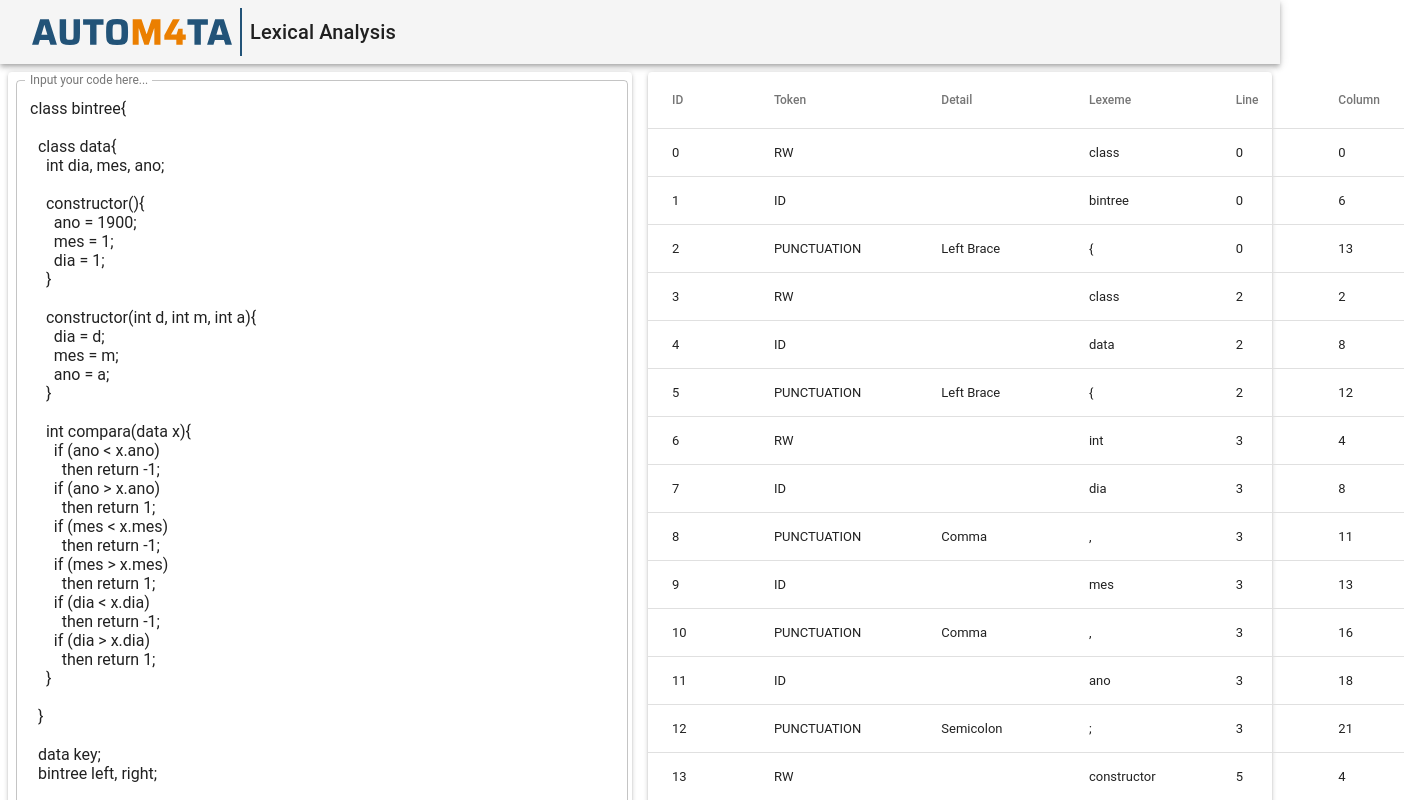
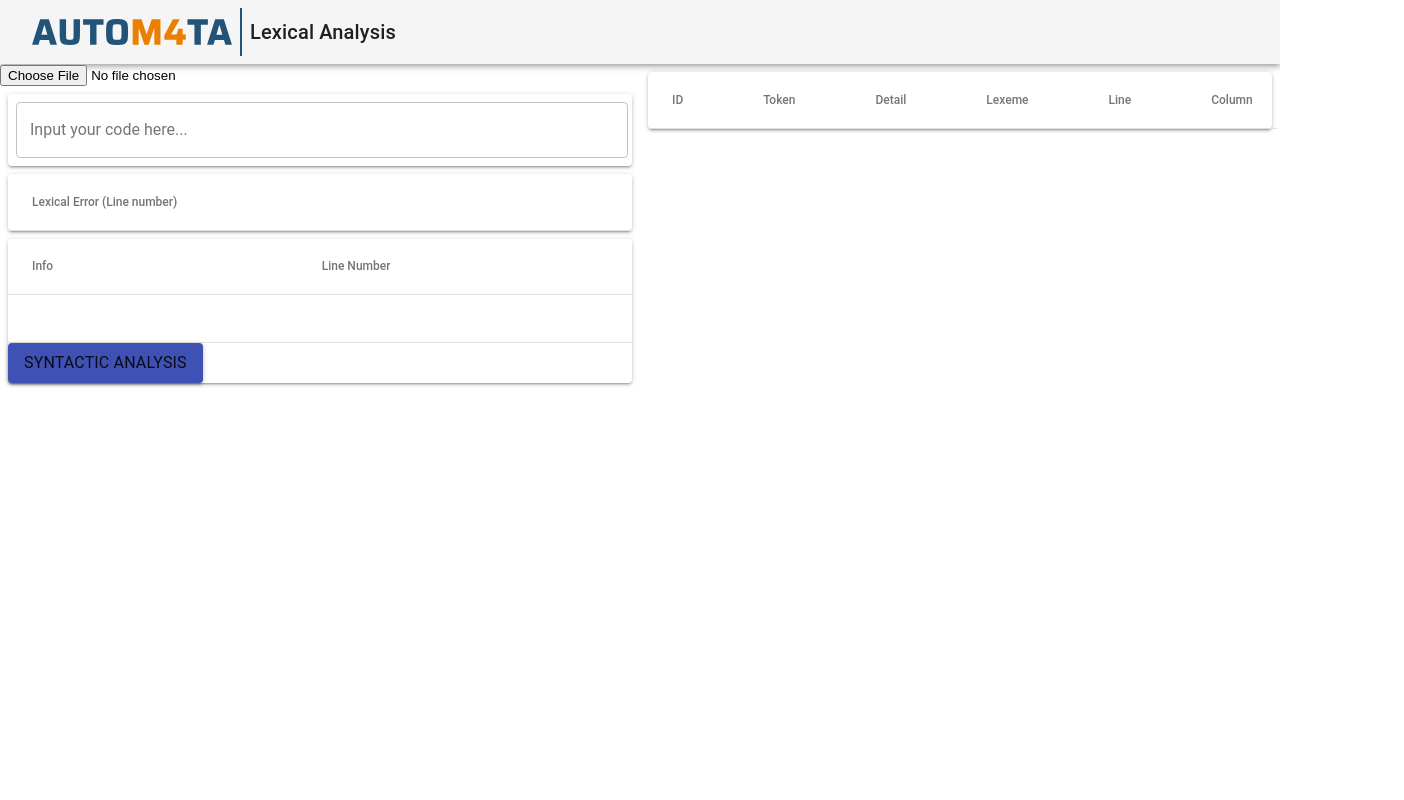
Before and after one commit to b-marques/compila, a React (Create React App) app: page / in a window 1280 px wide. Shown: the top 800 px of the page, 1404 px wide, since content can reach past the window. Built offline with nearby package versions, Linux system fonts and the light colour scheme.

Commit message:
Trying to file dialog

```diff
--- a/src/Shape.js
+++ b/src/Shape.js
@@ -4,7 +4,7 @@ import Synctatic from "./logic/syntactic";
 
 export const initial_shape = {
   analyserReducer: {
-    lexical: new Lexical(`class bintree{
+    lexical: new Lexical(""),/*`class bintree{
 
   class data{
     int dia, mes, ano;
@@ -105,7 +105,7 @@ export const initial_shape = {
     i = t.treeprint(0);
     return 0;
   }
-}`),
+}`),*/
     syntactic: new Synctatic()
   }
 };
--- /dev/null
+++ b/src/components/ImportFromFileBodyComponent.js
@@ -0,0 +1,44 @@
+import React from "react";
+import { connect } from "react-redux";
+import { bindActionCreators } from "redux";
+
+import { updateCode } from "../actions";
+
+const ImportFromFileBodyComponent = () => {
+	let fileReader;
+
+	const handleFileRead = (e) => {
+		const content = fileReader.result;
+		this.updateCode(content);
+	};
+
+	const handleFileChosen = (file) => {
+		fileReader = new FileReader();
+		fileReader.onloadend = handleFileRead;
+		fileReader.readAsText(file);
+	};
+
+	return <div className='upload-expense'>
+		<input type='file'
+			   id='file'
+			   className='input-file'
+			   accept='.xpp'
+			   onChange={e => handleFileChosen(e.target.files[0])}
+		/>
+	</div>;
+};
+
+const mapStateToProps = state => ({ analyser: state.analyserReducer });
+
+const mapDispatchToProps = dispatch =>
+  bindActionCreators(
+    {
+      updateCode,
+    },
+    dispatch
+  );
+
+export default connect(
+  mapStateToProps,
+  mapDispatchToProps
+)(ImportFromFileBodyComponent);
--- a/src/components/Main.js
+++ b/src/components/Main.js
@@ -22,6 +22,7 @@ import AppBar from "@material-ui/core/AppBar";
 import Toolbar from "@material-ui/core/Toolbar";
 import Typography from "@material-ui/core/Typography";
 import logo from "../logo.svg";
+import ImportFromFileBodyComponent from "./ImportFromFileBodyComponent.js";
 
 const styles = theme => ({
   textField: {
@@ -61,6 +62,7 @@ class Main extends React.Component {
         </AppBar>
         <Grid container spacing={0}>
           <Grid item xs={6}>
+          <ImportFromFileBodyComponent/>
             <Paper className={classes.paper}>
               <TextField
                 id="outlined-multiline-flexible"
@@ -167,7 +169,8 @@ class Main extends React.Component {
               </Table>
             </Paper>
           </Grid>
-          <Grid item xs={6} />
+          <Grid item xs={6} >
+          </Grid>
         </Grid>
       </div>
     );
--- a/src/logic/lexical.js
+++ b/src/logic/lexical.js
@@ -376,6 +376,12 @@ export default class Lexical {
 
     // console.log(this.transitions);
     this.processInput(input);
+    // Check for the various File API support.
+    if (window.File && window.FileReader && window.FileList && window.Blob) {
+      // Great success! All the File APIs are supported.
+    } else {
+      alert('The File APIs are not fully supported in this browser.');
+    }
   }
 
   processInput(input) {
@@ -391,7 +397,8 @@ export default class Lexical {
 
     while (has_char) {
       state = "q0";
-      if (this.input[forward] === undefined) break;
+      if (this.input === undefined || this.input[forward] === undefined
+        ) break;
 
       if (this.input[forward] === "\n") {
         forward++;
```
Also changed, not shown: 1 other file (tests, documents, lock files or other folders).
